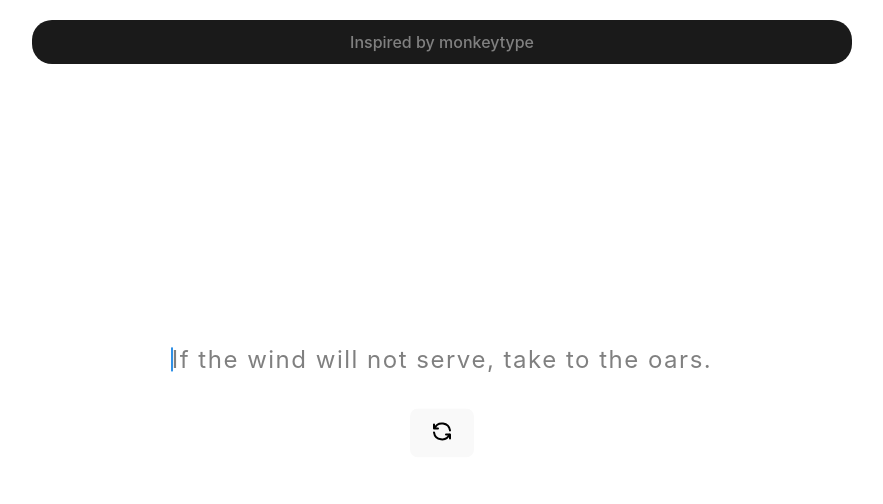
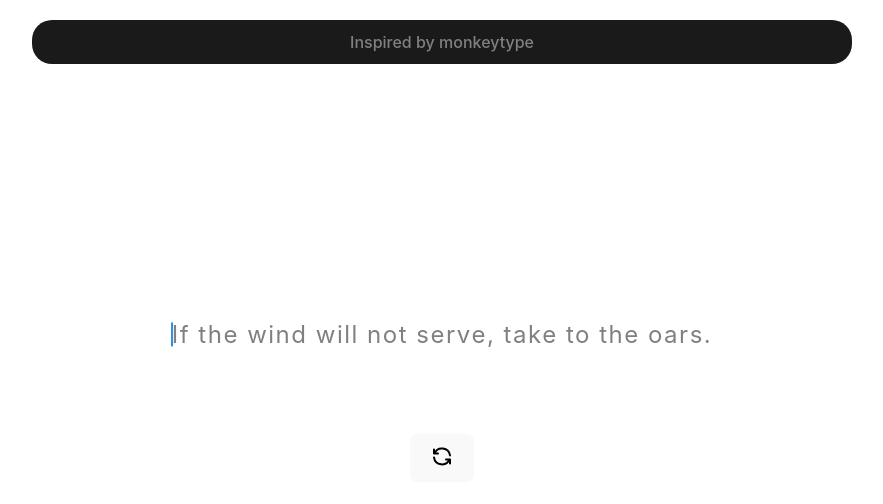
Before and after one commit to smanzler/TypeTownV3, a React (Vite) app: page / in a window 1280 px wide. Shown: the top 504 px of the page, without its empty margins (198-1081 px from the left). Built offline with nearby package versions, Linux system fonts and the light colour scheme.

Commit message:
added more padding to button

```diff
--- a/src/components/Textbox/Textbox.css
+++ b/src/components/Textbox/Textbox.css
@@ -19,7 +19,7 @@
 }
 
 button {
-  margin-top: 30px;
+  margin-top: 80px;
 }
 
 .cursor {
```
